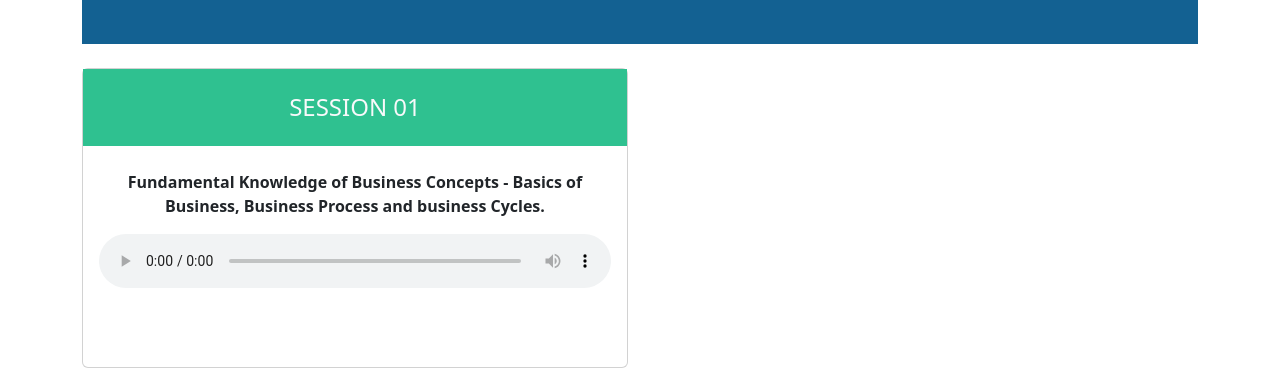
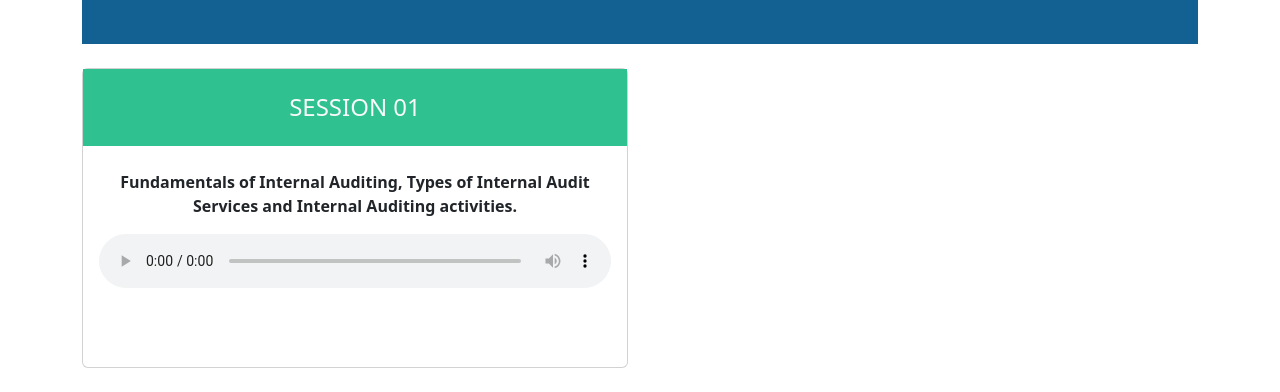
Before and after one commit to psytechbd/Synergy-604, a plain HTML site: page index.html in a window 1280 px wide. Shown: the part 499-891 px from the top of the page. Drawn offline with nearby package versions, Linux system fonts and the light colour scheme.

Commit message:
Added class one

```diff
--- a/index.html
+++ b/index.html
@@ -25,11 +25,10 @@
                 <div class="card">
                     <h4 class="text-center py-4 text-light">SESSION 01</h4>
                     <div class="card-body">
-                        <p class="fw-bold">Fundamental Knowledge of Business Concepts - Basics of Business, Business
-                            Process and business Cycles.
+                        <p class="fw-bold">Fundamentals of Internal Auditing, Types of Internal Audit Services and Internal Auditing activities.
                         </p>
                         <audio controls controlsList="nodownload">
-                            <source src="audio/09.mp3" type="audio/mpeg">
+                            <source src="audio/01.mp3" type="audio/mpeg">
                             Your browser does not support the audio element. use google chrome or contact +8801913773333
                         </audio>
                         <!-- <p>Uploading Soon</p> -->
```
Also changed, not shown: 1 other file.
